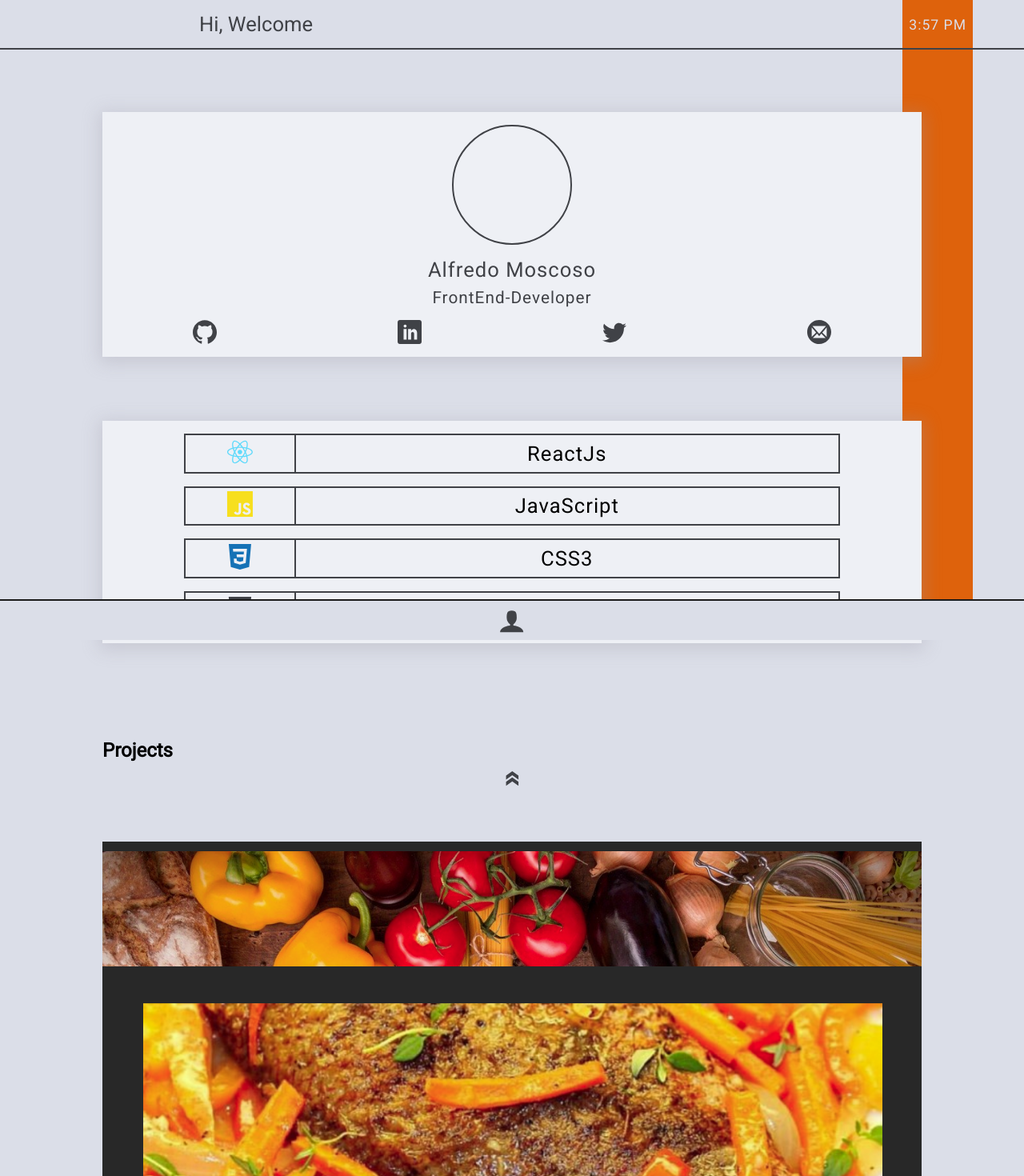
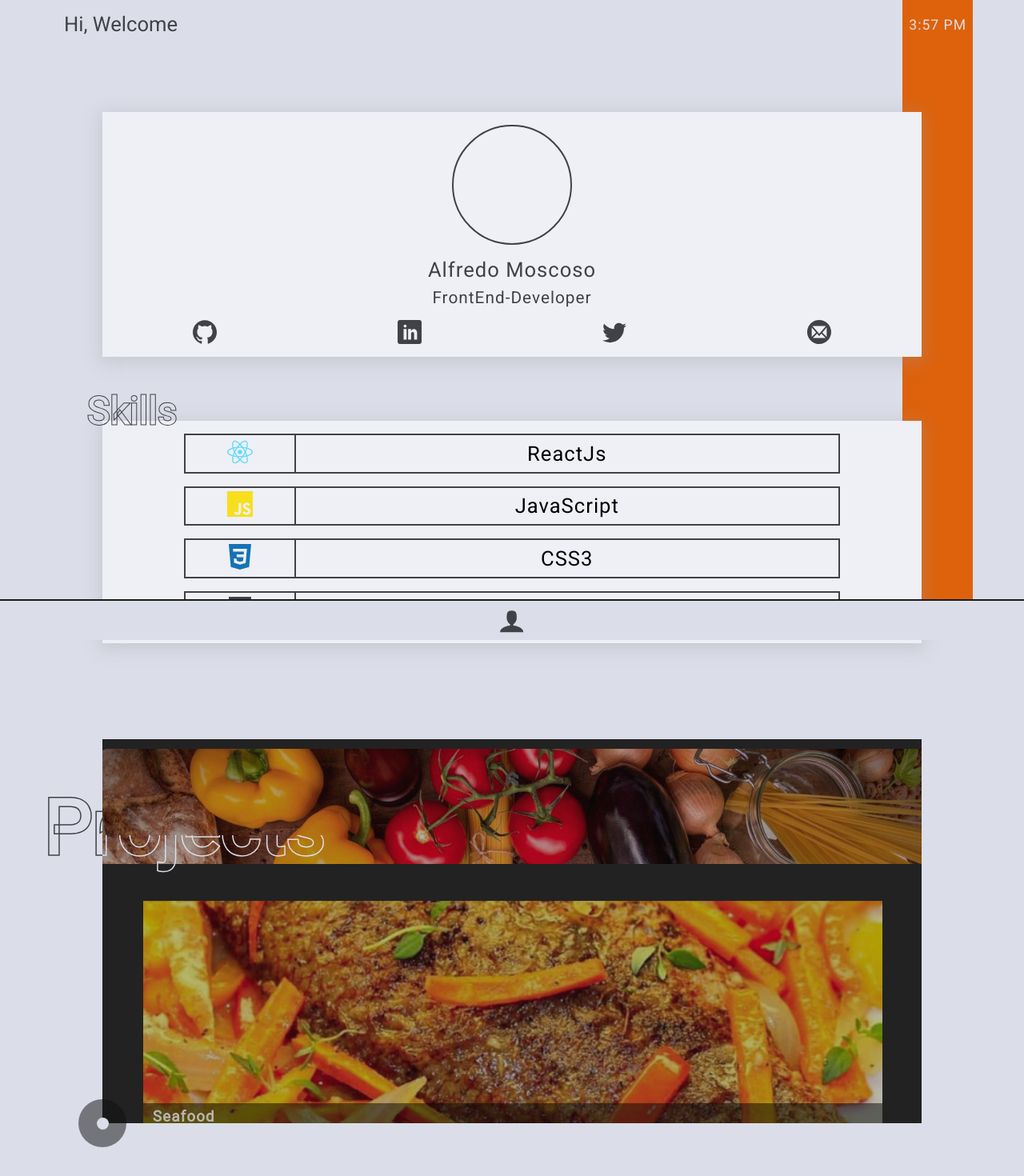
Before and after one commit to JairDev/jair-dev-portfolio, a React (Create React App) app: page / in a window 1280 px wide. Shown: the top 1470 px of the page at 80% size. Built offline with nearby package versions, Linux system fonts and the light colour scheme.

Commit message:
Add styles

```diff
--- a/public/index.html
+++ b/public/index.html
@@ -65,6 +65,10 @@
       <symbol id="icon-plus" viewBox="0 0 32 32">
         <path d="M31 12h-11v-11c0-0.552-0.448-1-1-1h-6c-0.552 0-1 0.448-1 1v11h-11c-0.552 0-1 0.448-1 1v6c0 0.552 0.448 1 1 1h11v11c0 0.552 0.448 1 1 1h6c0.552 0 1-0.448 1-1v-11h11c0.552 0 1-0.448 1-1v-6c0-0.552-0.448-1-1-1z"></path>
       </symbol>
+      <symbol id="icon-new-tab" viewBox="0 0 32 32">
+        <path d="M6 2v24h24v-24h-24zM28 24h-20v-20h20v20zM4 28v-21l-2-2v25h25l-2-2h-21z"></path>
+        <path d="M11 8l5 5-6 6 3 3 6-6 5 5v-13z"></path>
+      </symbol>
     </svg>
     <noscript>You need to enable JavaScript to run this app.</noscript>
     <div id="root"></div>
@@ -77,6 +81,9 @@
 
       To begin the development, run `npm start` or `yarn start`.
       To create a production bundle, use `npm run build` or `yarn build`.
+
     -->
+    <script src = "https://cdnjs.cloudflare.com/ajax/libs/gsap/3.5.1/gsap.min.js" > </script>
+
   </body>
 </html>
--- a/src/App.css
+++ b/src/App.css
@@ -36,14 +36,32 @@
   left: 0;
   width: 100%;
   height: 100%;
+  transform-origin: right;
+  transform: scaleX(0);
+  transition: all .5s ease-in-out;
   z-index: 10;
+  animation: init .5s ease-in-out 0s 1 normal none running;
+}
+
+/* .App-header:hover::before {
+  transform: scaleX(1.0);
+} */
+
+@keyframes init {
+  0% {
+    transform: scaleX(0);
+  }
+
+  100% {
+    transform: scaleX(1.0);
+  }
 }
 
 .App-header-content {
   /* border: 2px solid gold; */
   display: flex;
   color: var(--dark-color);
-  justify-content: space-around;
+
   width: 40%;
   font-size: var(--general-text-size);
 }
@@ -239,6 +257,7 @@
   align-items: center;
   width: 80%;
   padding: 1rem 0rem;
+  position: relative;
   /* margin-top: 10vh; */
 }
 .App-content-skills > div {
@@ -309,14 +328,14 @@
   opacity: 1;
 }
 
-/* .projects::before {
+.projects::before {
   content: "";
   background-color: rgba(20, 20, 20, .3);
   position: absolute;
   width: 100%;
   height: 100%;
   z-index: 200
-} */
+}
 
 /* .projects:hover .content-overflow-img {
   opacity: 1;
@@ -343,7 +362,7 @@
 }
 .content-projects-description::before {
   content: "";
-  background-color: rgba(20, 20, 20, .8);
+  background-color: rgba(20, 20, 20, .6);
   position: absolute;
   top: 0;
   left: 0;
@@ -368,6 +387,15 @@
   height: 100%;
 }
 
+/* .App-content-projects::before {
+  content: "";
+  outline: 5px solid red;
+  position: absolute;
+  top: 0;
+  width: 80%;
+  height: 60vmin;
+} */
+
 .content-projects > .projects {
   margin-top: 800px;
 }
@@ -376,10 +404,61 @@
   margin-top: 0px;
 }
 
-.content-title-projects {
-  border: 2px solid red;
+.content-title-projects-top {
+  /* outline: 5px solid rgb(0, 255, 55); */
+  position: absolute;
+  top: 15vmin;
+  width: 80%;
+  height: 30vmin;
+  overflow: hidden;
+  z-index: 1;
 }
 
+.title-projects-top {
+  /* color: rgb(238, 240, 245); */
+  color: transparent;
+  -webkit-text-stroke: 1.5px #DBDEE8;
+  font-size: 4rem;
+  position: absolute;
+  top: -8vmin;
+  left: -75px;
+}
+
+.content-title-projects {
+  /* outline: 5px solid red; */
+  position: absolute;
+  top: 15vmin;
+  width: 80%;
+  height: 60vmin;
+
+}
+
+.title-projects {
+  /* color: var(--dark-color); */
+  color: transparent;
+  -webkit-text-stroke: 1.5px var(--dark-color);
+  font-size: 4rem;
+  position: absolute;
+  top: -8vmin;
+  left: -75px;
+}
+
+.content-title-skills {
+  position: absolute;
+  top: 0;
+  width: 100%;
+  height: auto;
+  /* z-index: 500; */
+}
+
+.title-skills {
+  color: transparent;
+  -webkit-text-stroke: 1px var(--dark-color);
+  font-size: 2rem;
+  position: absolute;
+  top: -5vmin;
+  left: -20px;
+}
 
 
 .projects-img {
@@ -394,7 +473,7 @@
 }
 
 .projects-info {
-  color: white;
+  color: #DBDEE8;
   position: absolute;
   top: 0;
   left: 0;
@@ -429,11 +508,24 @@
 .projects-description {
   /* border: 2px solid red; */
   height: 100%;
-  padding: 1rem;
+  padding: 4rem 1rem 1rem 1rem;
   position: relative;
   z-index: 100;
 }
 
+.link-projects {
+  /* outline: 2px solid greenyellow; */
+  display: flex;
+  justify-content: space-around;
+  padding-top: 5rem;
+}
+
+.link-projects-all {
+  border: 1px solid #DBDEE8;
+  cursor: pointer;
+  font-size: 1.5rem;
+  padding: .5rem 1.5rem;
+}
 
 
 .more-info {
@@ -483,6 +575,12 @@
   transform: scale(1.0);
 }
 
+/* .content-title-projects-top:hover .icon-plus  {
+  outline: 2px solid red;
+  opacity: 1;
+  transform: scale(1.0);
+} */
+
 .icon-github, .icon-twitter, .icon-linkedin, .icon-mail4 {
   display: inline-block;
   width: 100%;
@@ -490,6 +588,24 @@
   stroke-width: 0;
   stroke: var(--dark-color);
   fill: var(--dark-color);;
+}
+
+.icon-github-project {
+  display: inline-block;
+  width: 1em;
+  height: 1em;
+  stroke-width: 0;
+  stroke: #DBDEE8;
+  fill: #DBDEE8;
+}
+
+.icon-new-tab {
+  display: inline-block;
+  width: 1em;
+  height: 1em;
+  stroke-width: 0;
+  stroke: #DBDEE8;
+  fill: #DBDEE8;
 }
 .icon-react, .icon-javascript, .icon-css3, .icon-html-five {
   display: inline-block;
--- a/src/App.js
+++ b/src/App.js
@@ -1,12 +1,19 @@
-import React from "react";
+import React, { useEffect, useRef } from "react";
 import "./App.css";
 import Home from "pages/Home"
 import CurrentTime from "components/CurrentTime/CurrentTime"
 
 function App() {
+  let elementRef = useRef(null)
+
+  useEffect(() => {
+    console.log(elementRef)
+
+  },[])
+
   return (
     <div className="App">
-      <header className="App-header">
+      <header ref={header => elementRef = header} className="App-header">
         <div className="App-header-content">
           <span className="span-hi">Hi, Welcome</span>
         </div>
--- a/src/components/ContentProjects/ContentProjects.js
+++ b/src/components/ContentProjects/ContentProjects.js
@@ -1,6 +1,6 @@
 import React, { useRef, useState } from "react"
 
-function ContentProjects({img, projectName, projectDescription}) {
+function ContentProjects({img, projectName, projectDescription, linkGit}) {
   const elementRef = useRef()
   const handleClick = () => {
     elementRef.current.classList.toggle("active")
@@ -14,23 +14,27 @@ function ContentProjects({img, projectName, projectDescription}) {
       </div>
       <div ref={elementRef} className={"projects-info"} data-info={projectName}>
         <div className="content-projects-description">
-          {/* <div className="overflow-img">
-            <img alt="" src={img}/>
-          </div> */}
           <div className="projects-description">
             <span className="projects-name">{projectName}</span>
             <p className="description">{projectDescription}</p>
+            <div className="link-projects">
+                <div className="link-projects-all github">
+                  <a target="_blank" rel="noopener noreferrer" href={linkGit}>
+                  <svg className="icon-github-project"><use xlinkHref="#icon-github"></use></svg>
+                  </a>
+                </div>
+                <div className="link-projects-all demo">
+                  <a>
+                  <svg className="icon icon-new-tab"><use xlinkHref="#icon-new-tab"></use></svg>
+                  </a>
+                </div>
+            </div>
           </div>
         </div>
       </div>
       <span onClick={handleClick} className="more-info">
         <svg className="icon icon-plus"><use xlinkHref="#icon-plus"></use></svg>
       </span>
-      {/* <div className="content-overflow-img">
-        <div className="overflow-img">
-          <img alt="" src={img}/>
-        </div>
-      </div> */}
     </div>
   )
 }
--- a/src/components/IterateArray/IterateArray.js
+++ b/src/components/IterateArray/IterateArray.js
@@ -19,7 +19,8 @@ function IterateArray({array, Component, type}) {
               key={item.name}
               img={item.imgSrc}
               projectName={item.name}
-              projectDescription={item.description}/>
+              projectDescription={item.description}
+              linkGit={item.linkGit}/>
           default: console.log("error");
         }
 
--- a/src/components/Projects/Projects.js
+++ b/src/components/Projects/Projects.js
@@ -17,9 +17,9 @@ function Projects() {
         onClick={handleTop}
       />
       <div ref={elementRef} className="content-projects">
-        <div className="title-projects">
+        {/* <div className="title-projects">
           <h2>Projects</h2>
-        </div>
+        </div> */}
         <IterateArray array={projects} Component={ContentProjects} type={"projects"}/>
       </div>
       <Button
--- a/src/data/info-portfolio.js
+++ b/src/data/info-portfolio.js
@@ -22,11 +22,20 @@ export const users = [
 ]
 
 export const projects = [
-  {name: "Recipes", imgSrc: "img-recipe.png",
+  {name: "Recipes",
+  imgSrc: "img-recipe.png",
+  linkGit:"https://github.com/JairDev/recipe-app",
+  linkDemo:"",
   description:"Lorem Ipsum is simply dummy text of the printing and Lorem Ipsum is simply dummy text of the printing and"},
-  {name: "Memory", imgSrc: "img-memory.png",
+  {name: "Memory",
+  imgSrc: "img-memory.png",
+  linkGit:"https://github.com/JairDev/memory-game",
+  linkDemo:"",
   description:"Lorem Ipsum is simply dummy text of the printing and Lorem Ipsum is simply dummy text of the printing and"},
-  {name: "Timer", imgSrc: "img-timer.png",
+  {name: "Timer",
+  imgSrc: "img-timer.png",
+  linkGit:"https://github.com/JairDev/training-timer-and-chronometer",
+  linkDemo:"",
   description:"Lorem Ipsum is simply dummy text of the printing and Lorem Ipsum is simply dummy text of the printing and"},
 
 ]
--- a/src/hooks/useElementPosition.js
+++ b/src/hooks/useElementPosition.js
@@ -8,13 +8,11 @@ function useElementPosition() {
 
   const handleTop = (e) => {
     e.preventDefault()
-    console.log("top")
     setCount(prev => prev += 1)
   }
 
   const handleBottom = (e) => {
     e.preventDefault()
-    console.log("bottom")
     setCount(prev => prev -= 1)
   }
 
--- a/src/pages/Home/index.js
+++ b/src/pages/Home/index.js
@@ -58,6 +58,11 @@ function Home() {
             />
           </div>
           <div className="App-content-skills">
+            <div className="content-title-skills">
+              <div className="title-skills">
+                <h2>Skills</h2>
+              </div>
+            </div>
             <IterateArray
               array={skills}
               Component={Skills}
@@ -68,6 +73,16 @@ function Home() {
 
         <section className="App-parent-projects">
           <div className="App-content-projects">
+          <div className="content-title-projects">
+            <div className="title-projects">
+              <h2>Projects</h2>
+            </div>
+          </div>
+          <div className="content-title-projects-top">
+            <div className="title-projects-top">
+              <h2>Projects</h2>
+            </div>
+          </div>
             <Projects/>
           </div>
 
```
